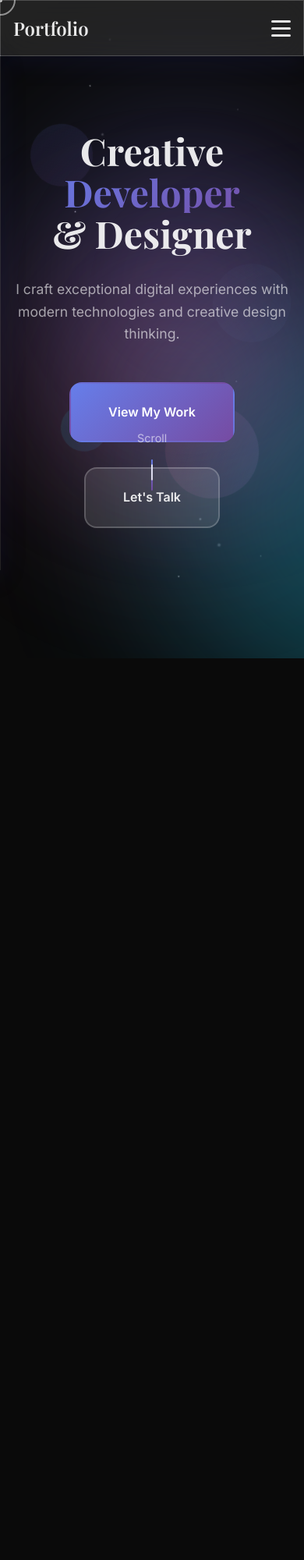
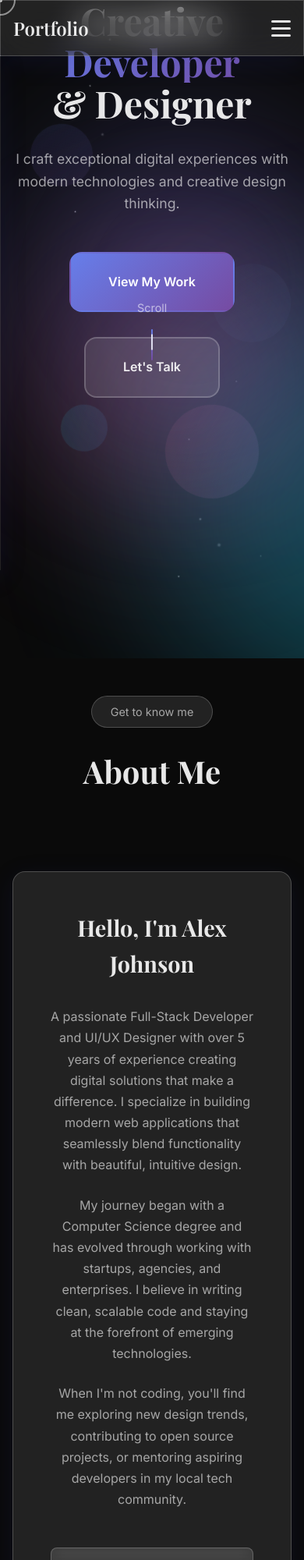
Before and after one commit to Anmolpal099/portfolio, a plain HTML site: page index.html in a window 390 px wide. Shown: the top 2000 px of the page at 78% size. Drawn offline with nearby package versions, Linux system fonts and the light colour scheme.

Commit message:
🔧 CRITICAL FIX: Make all sections visible\n\n- Updated JavaScript to animate all new content elements\n- Added timeline-item, blog-card, testimonial-card, education-card to animations\n- Fixed stats grid responsive layout\n- Added testimonials section ID\n- Added critical CSS fixes to ensure all sections display\n- Override opacity and transform for immediate visibility\n- Fixed mobile responsiveness issues

```diff
--- a/css/styles.css
+++ b/css/styles.css
@@ -548,7 +548,7 @@ body {
 
 .stats-grid {
     display: grid;
-    grid-template-columns: repeat(3, 1fr);
+    grid-template-columns: repeat(auto-fit, minmax(120px, 1fr));
     gap: var(--space-md);
 }
 
@@ -1953,6 +1953,22 @@ body {
     }
 }
 
+/* Critical Section Fixes */
+section {
+    display: block !important;
+    visibility: visible !important;
+}
+
+.section-header {
+    opacity: 1 !important;
+    transform: translateY(0) !important;
+}
+
+.glass-card {
+    opacity: 1 !important;
+    transform: translateY(0) !important;
+}
+
 /* Disable custom cursor on touch devices */
 @media (hover: none) and (pointer: coarse) {
     body {
--- a/index.html
+++ b/index.html
@@ -832,7 +832,7 @@
         </section>
 
         <!-- Testimonials Section -->
-        <section class="testimonials-section">
+        <section id="testimonials" class="testimonials-section">
             <div class="container">
                 <div class="section-header">
                     <span class="section-tag">Client feedback</span>
--- a/js/main.js
+++ b/js/main.js
@@ -179,7 +179,7 @@ class ModernPortfolio {
 
         // Observe sections and cards
         const animateElements = document.querySelectorAll(
-            '.glass-card, .section-header, .skill-card, .project-card, .stat-item'
+            '.glass-card, .section-header, .skill-card, .project-card, .stat-item, .timeline-item, .blog-card, .testimonial-card, .education-card'
         );
 
         animateElements.forEach(element => {
```
